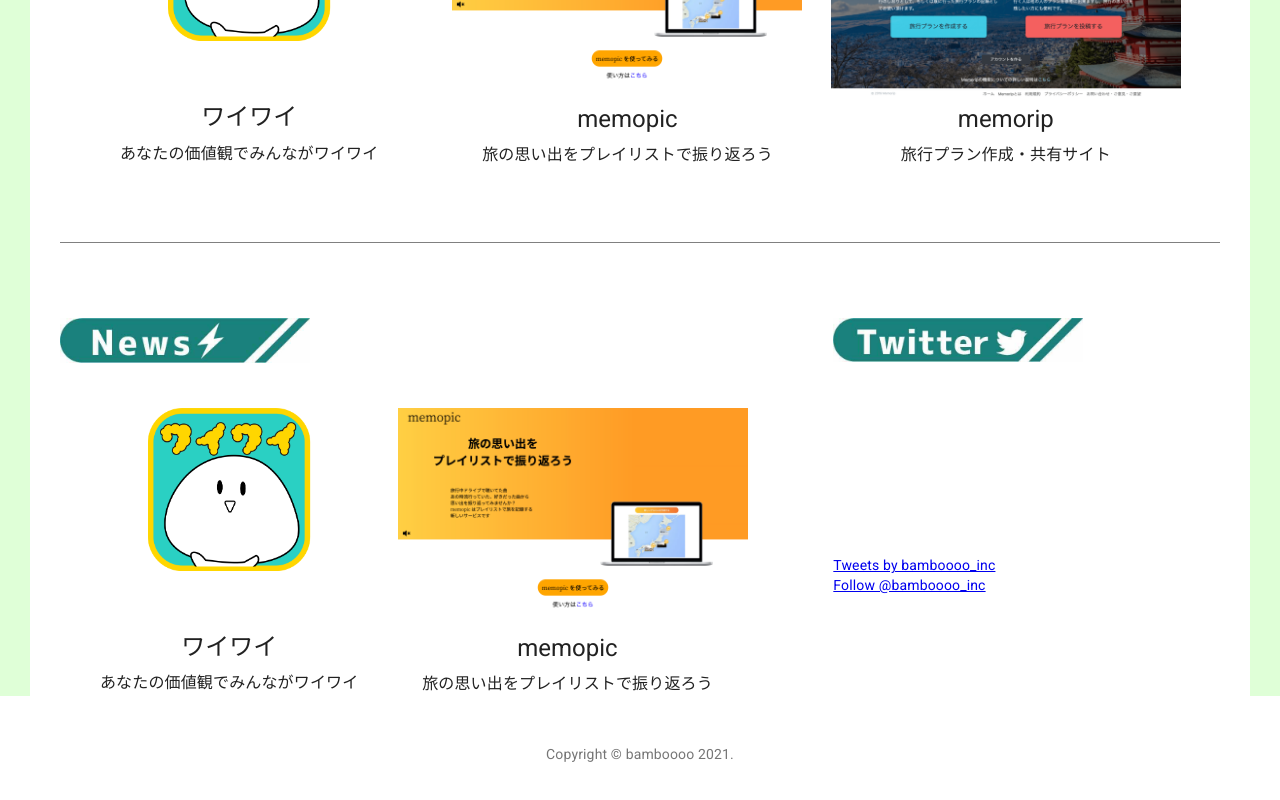
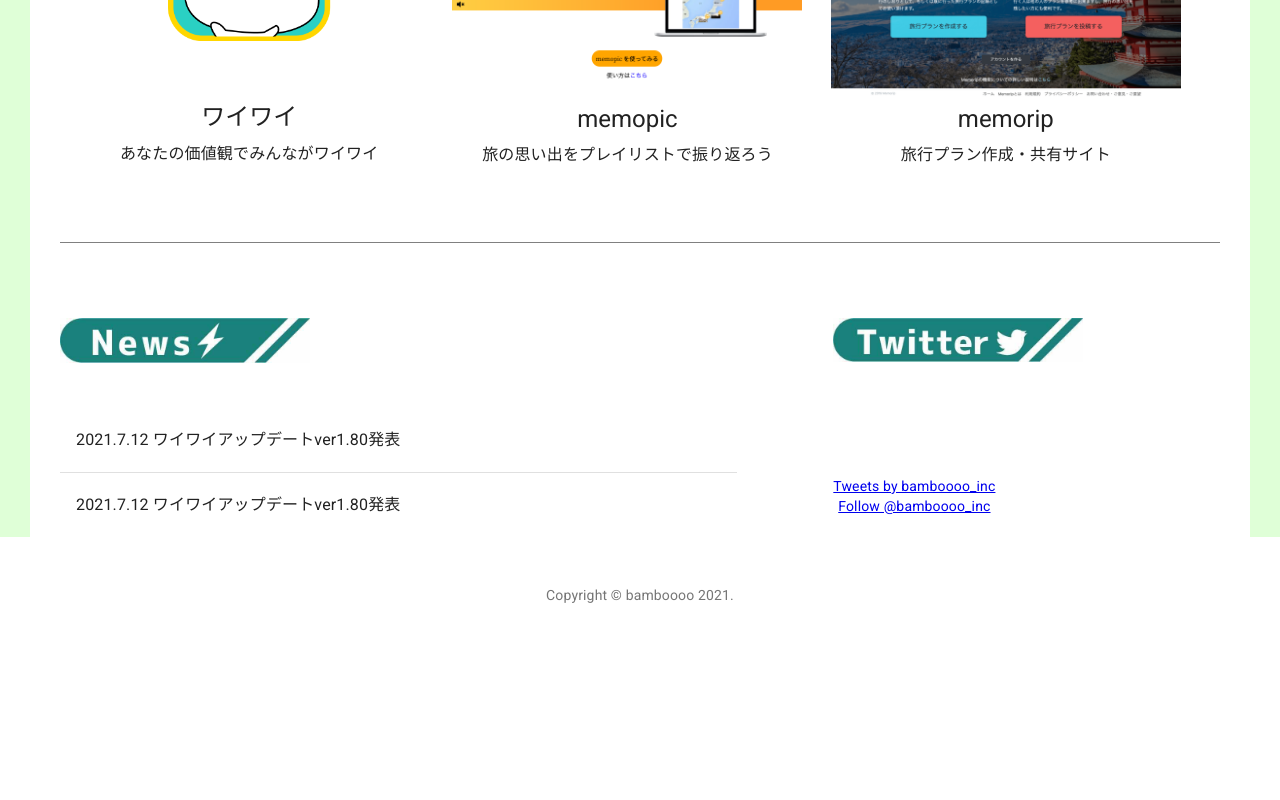
Before and after one commit to bamboooo-dev/bamboooo-hp, a Next.js app: page / in a window 1280 px wide. Shown: the part 778-1578 px from the top of the page. After the commit the page ends 1431 px from the top, so only its background shows below. Built offline with nearby package versions, Linux system fonts and the light colour scheme.

Commit message:
Newsリンクの埋め込みお試し

```diff
--- a/pages/index.js
+++ b/pages/index.js
@@ -5,6 +5,14 @@ import Box from '@material-ui/core/Box';
 import Typography from '@material-ui/core/Typography';
 import Grid from '@material-ui/core/Grid';
 import React from 'react';
+import { Paper } from '@material-ui/core';
+import List from '@material-ui/core/List';
+import ListItem from '@material-ui/core/ListItem';
+import ListItemIcon from '@material-ui/core/ListItemIcon';
+import ListItemText from '@material-ui/core/ListItemText';
+import Divider from '@material-ui/core/Divider';
+import InboxIcon from '@material-ui/icons/Inbox';
+import DraftsIcon from '@material-ui/icons/Drafts';
 
 const useStyles = makeStyles((theme) => ({
   mainContainer: {
@@ -93,22 +101,30 @@ export default function Index() {
   const News =() =>{
     const classes = useStyles();
 
+    function ListItemLink(props) {
+      return <ListItem button component="a" {...props} />;
+    }
+
     return(
       <Grid item xs={7} container>
         <Grid item xs={12}>
           <img src='/news.jpg' className={classes.mediaSection} />
         </Grid>
         {/*本来はblogの埋め込みとか*/}
-        <Grid item xs={6} align="center">
-            <img src='/waiwai.png' alt='picture of waiwai' className={classes.mediaWaiwai} />
-              <Typography variant="h5" gutterBottom>ワイワイ</Typography>
-              <Typography >あなたの価値観でみんながワイワイ</Typography>
-        </Grid>
+        <Grid item xs={12}>
+        <List component="nav" aria-label="main mailbox folders">
 
-        <Grid item xs={6} align="center">
-          <img src='/memopic.png' alt='picture of memopic' className={classes.mediaWorks} />
-            <Typography variant="h5" gutterBottom>memopic</Typography>
-            <Typography >旅の思い出をプレイリストで振り返ろう</Typography>
+        <ListItemLink target="_blank" href="https://twitter.com/bamboooo_inc/status/1415249202657972229?s=20">
+          <ListItemText primary="2021.7.12   ワイワイアップデートver1.80発表" />
+        </ListItemLink>
+
+      </List>
+      <Divider />
+      <List component="nav" aria-label="secondary mailbox folders">
+        <ListItemLink target="_blank" href="https://twitter.com/bamboooo_inc/status/1415249202657972229?s=20">
+          <ListItemText primary="2021.7.12   ワイワイアップデートver1.80発表" />
+        </ListItemLink>
+      </List>
         </Grid>
 
       </Grid>
@@ -126,7 +142,7 @@ const Twitter =() =>{
       <Grid item xs={12}>
         <img src='/twitter.jpg' className={classes.mediaSection} />
       </Grid>
-      <Box marginTop="48px" >
+      <Box marginTop="48px" align="center">
 
           <a class="twitter-timeline"
             data-lang="ja"
```
